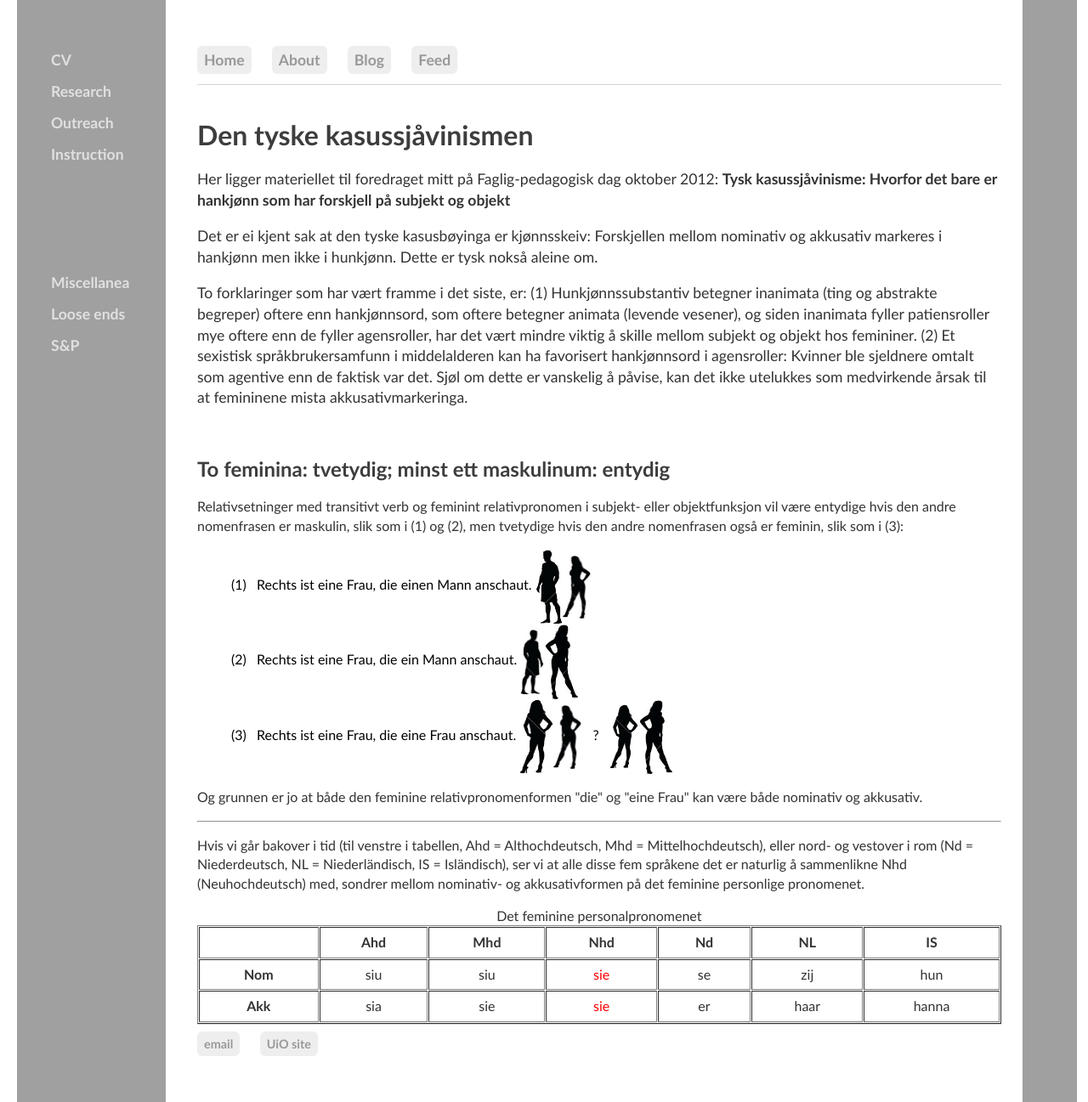
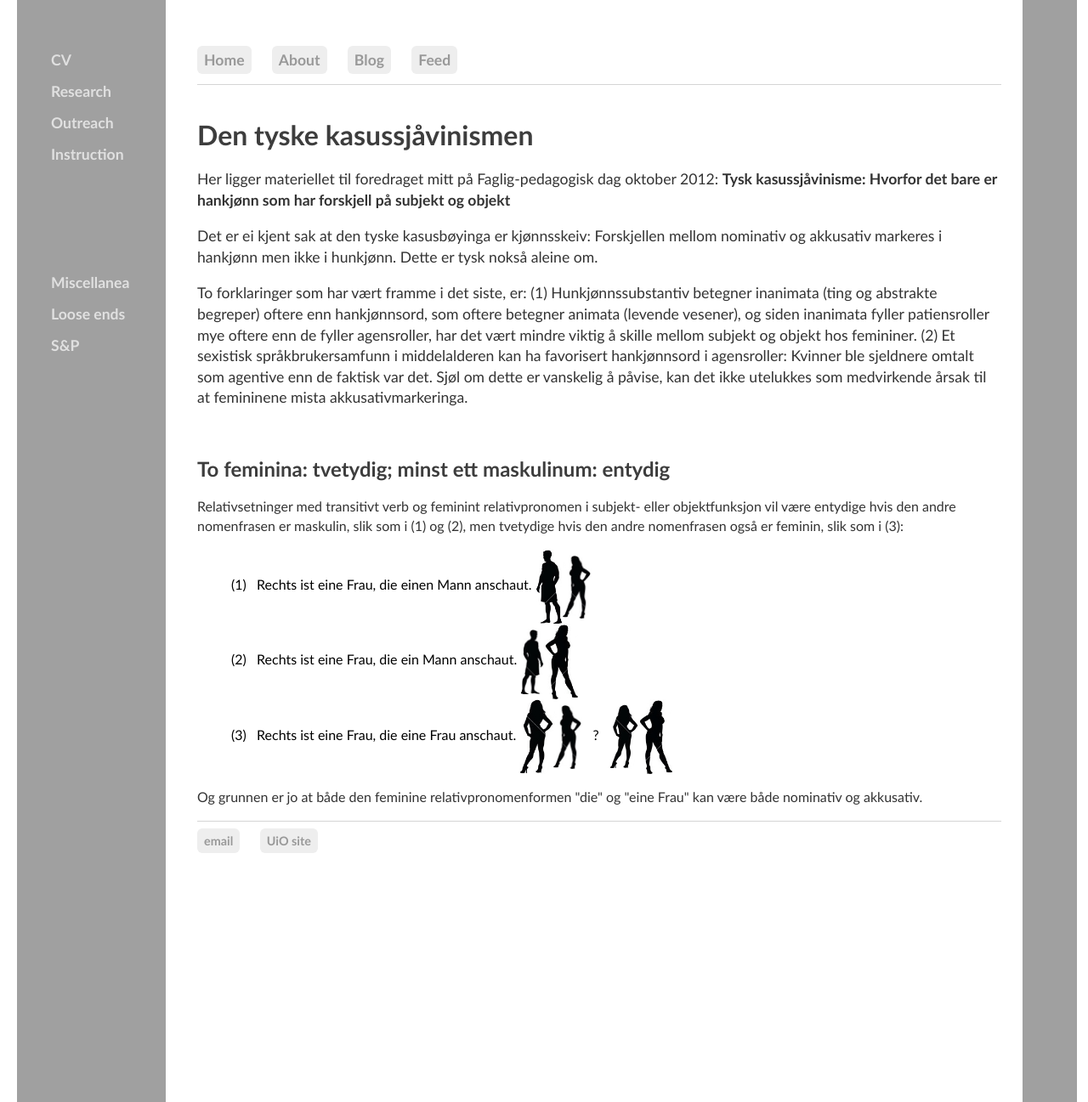
Before and after one commit to kjelljs/kjelljs.github.io, a Jekyll site: the page built from dissemination/kasus.html, in a window 1280 px wide and 1297 px high. Shown: the whole window at 85% size. Built offline with Jekyll 4.4.1, drawn with Linux system fonts in a browser that asks for light colours.

Commit message:
Update kasus.html

```diff
--- a/dissemination/kasus.html
+++ b/dissemination/kasus.html
@@ -63,43 +63,3 @@ figcaption {
 	<p>
 	Og grunnen er jo at både den feminine relativpronomenformen "die" og "eine Frau" kan være både nominativ og akkusativ.</p>
 	<section>
-<hr />
-<p>Hvis vi går bakover i tid (til venstre i tabellen, Ahd = Althochdeutsch, Mhd = Mittelhochdeutsch), eller nord- og vestover i rom (Nd = Niederdeutsch, NL = Niederländisch, IS = Isländisch), ser vi at alle disse fem språkene det er naturlig å sammenlikne Nhd (Neuhochdeutsch) med, sondrer mellom nominativ- og akkusativformen på det feminine personlige pronomenet.</p>
-
-
-<table border="1" cellpadding="1" cellspacing="1" style="width: 100%;">
-
-	<thead>
-		<tr>
-			<th scope="row">&nbsp;</th>
-			<th scope="col" style="text-align: center;">Ahd</th>
-			<th scope="col" style="text-align: center;">Mhd</th>
-			<th scope="col" style="text-align: center;">Nhd</th>
-			<th scope="col" style="text-align: center;">Nd</th>
-			<th scope="col" style="text-align: center;">NL</th>
-			<th scope="col" style="text-align: center;">IS</th>
-		</tr>
-	</thead>
-	<tbody>
-		<tr>
-			<th scope="row">Nom</th>
-			<td style="text-align: center;">siu</td>
-			<td style="text-align: center;">siu</td>
-			<td style="text-align: center;"><span style="color: rgb(255, 0, 0);">sie</span></td>
-			<td style="text-align: center;">se</td>
-			<td style="text-align: center;">zij</td>
-			<td style="text-align: center;">hun</td>
-		</tr>
-		<tr>
-			<th scope="row">Akk</th>
-			<td style="text-align: center;">sia</td>
-			<td style="text-align: center;">sie</td>
-			<td style="text-align: center;"><span style="color: rgb(255, 0, 0);">sie</span></td>
-			<td style="text-align: center;">er</td>
-			<td style="text-align: center;">haar</td>
-			<td style="text-align: center;">hanna</td>
-		</tr>
-	</tbody><caption>Det feminine personalpronomenet</caption>
-
-</table>
-	</section>
```
